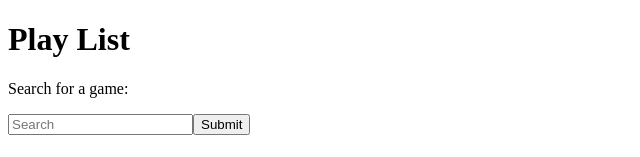
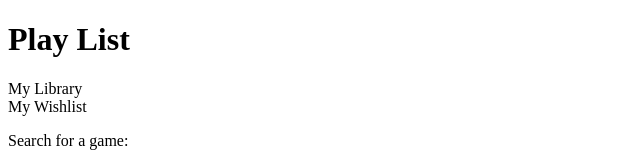
Before and after one commit to presw/PlayList, a React app: page / in a window 1280 px wide. Shown: the top 157 px of the page, without its empty margins (0-640 px from the left). Built offline with nearby package versions, Linux system fonts and the light colour scheme; no server answers; the HTML template or start-up script is replaced by a standard one.

Commit message:
Adds library and wishlist buttons, fixes add wishlist route

```diff
--- a/react-client/src/components/App.jsx
+++ b/react-client/src/components/App.jsx
@@ -18,6 +18,8 @@ class App extends React.Component {
     this.getSearchResults = this.getSearchResults.bind(this);
     this.clickAddToLibrary = this.clickAddToLibrary.bind(this);
     this.clickAddToWishList = this.clickAddToWishList.bind(this);
+    this.displayLibrary = this.displayLibrary.bind(this);
+    this.displayWishlist = this.displayWishlist.bind(this);
   }
 
   componentDidMount() {
@@ -59,12 +61,20 @@ class App extends React.Component {
       });
   }
 
-  clickAddToWishList() {
+  clickAddToWishList(game) {
     // do other stuff
-    axios.post('/api/wishlist/addGame')
+    axios.post('/api/wishlist/addGame', game)
       .then((response) => {
         // do some stuff with the response
       });
+  }
+
+  displayLibrary() {
+    this.setState({ view: 'library' });
+  }
+
+  displayWishlist() {
+    this.setState({ view: 'wishlist' });
   }
 
   // How to render three views?
@@ -82,11 +92,12 @@ class App extends React.Component {
     } else if (view === 'searchResults') {
       display = searchResults;
     }
-    console.log(library);
     // const display = games;
     return (
       <div>
         <h1>Play List</h1>
+        <div onClick={this.displayLibrary}>My Library</div>
+        <div onClick={this.displayWishlist}>My Wishlist</div>
         <Search getSearchResults={this.getSearchResults} />
         <List games={display} view={view} clickAddToWishList={this.clickAddToWishList} clickAddToLibrary={this.clickAddToLibrary} />
       </div>
```
Also changed, not shown: 1 other file (tests, documents, lock files or other folders).
